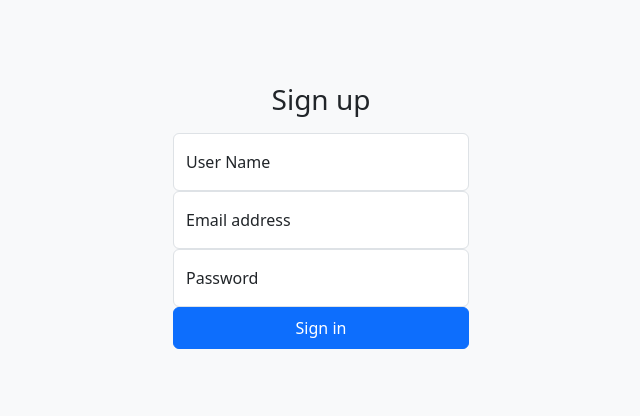
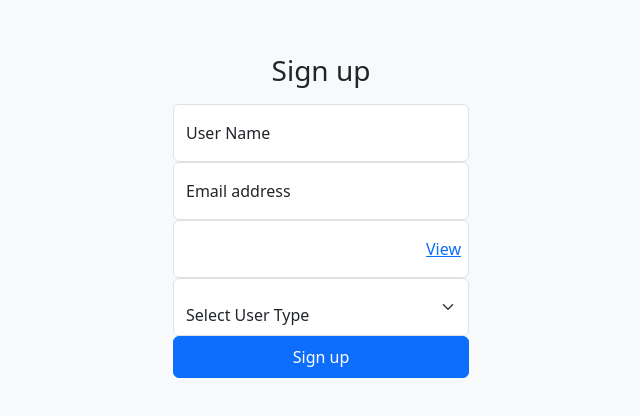
Before and after one commit to Noumannomi123/E-Commerce-Project, a React (Vite) app in the folder source code/frontend/: page /user/signup in a window 1280 px wide. Shown: the part 184-600 px from the top of the page, without its empty margins (319-959 px from the left). Built offline with nearby package versions, Linux system fonts and the light colour scheme.

Commit message:
Login added and Sign up updated.
Login, Sign up is working completely.

```diff
--- a/source code/frontend/src/App.tsx
+++ b/source code/frontend/src/App.tsx
@@ -1,10 +1,15 @@
 import { Routes, Route } from "react-router-dom";
 import Signup from "./pages/Signup";
+import Home from "./pages/Instructor/Home";
+import Login from "./pages/Login";
 const App = () => {
   return (
     <>
       <Routes>
+        {/* <Route path="/" element={<Home />} /> */}
         <Route path="/user/signup" element={<Signup />} />
+        <Route path="/user/login" element={<Login />} />
+        <Route path="/Instructor/Home" element={<Home />} />
       </Routes>
     </>
   );
--- /dev/null
+++ b/source code/frontend/src/components/Sign.tsx
@@ -0,0 +1,107 @@
+import { useState } from "react";
+
+interface Props {
+  heading: string;
+  onHandleSubmit: (
+    e: React.FormEvent,
+    username: string,
+    email: string,
+    password: string,
+    usertype: string
+  ) => void;
+  options: string[];
+}
+const Signup = (props: Props) => {
+  const [username, setUsername] = useState("");
+  const [email, setEmail] = useState("");
+  const [password, setPassword] = useState("");
+  const [usertype, setUsertype] = useState("");
+  const [showPassword, setShowPassword] = useState(false);
+  const handleSubmit = async (e: React.FormEvent) => {
+    e.preventDefault();
+    props.onHandleSubmit(e, username, email, password, usertype);
+  };
+  return (
+    <>
+      <div className="d-flex align-items-center vh-100 bg-body-tertiary py-4">
+        <div className="container form-signin w-25 m-auto text-center">
+          <form className="col-12" onSubmit={handleSubmit}>
+            <h1 className="h3 mb-3 fw-normal">{props.heading}</h1>
+            <div className="form-floating">
+              <input
+                type="text"
+                className="form-control"
+                id="floatingUsername"
+                placeholder="Enter your username"
+                onChange={(e) => setUsername(e.target.value)}
+                required={true}
+              />
+
+              <label htmlFor="floatingUsername">User Name</label>
+            </div>
+            <div className="form-floating">
+              <input
+                type="email"
+                className="form-control"
+                id="floatingEmail"
+                placeholder="name@example.com"
+                onChange={(e) => setEmail(e.target.value)}
+                required={true}
+              />
+              <label htmlFor="floatingEmail">Email address</label>
+            </div>
+
+            <div className="form-floating position-relative">
+              <input
+                type={showPassword ? "text" : "password"}
+                className="form-control pr-5"
+                id="floatingPassword"
+                placeholder="Password"
+                minLength={8}
+                onChange={(e) => setPassword(e.target.value)}
+                required={true}
+              />
+              <button
+                type="button"
+                className="btn btn-link position-absolute top-50 end-0 translate-middle-y"
+                onClick={() => setShowPassword(!showPassword)}
+                style={{
+                  backgroundColor: "transparent",
+                  border: "none",
+                  padding: "0.5rem",
+                }}
+              >
+                {showPassword ? (
+                  <i className="bi bi-eye-slash-fill"></i>
+                ) : (
+                  <i className="bi bi-eye-fill"></i>
+                )}
+                View
+              </button>
+            </div>
+
+            <div className="form-floating">
+              <select
+                className="form-select"
+                onChange={(e) => setUsertype(e.target.value)}
+                required={true}
+              >
+                {props.options.map((option) => (
+                  <option key={option} value={option}>
+                    {option}
+                  </option>
+                ))}
+                )
+              </select>
+            </div>
+            <button className="btn btn-primary w-100 py-2" type="submit">
+              {props.heading}
+            </button>
+          </form>
+        </div>
+      </div>
+    </>
+  );
+};
+
+export default Signup;
--- /dev/null
+++ b/source code/frontend/src/pages/Instructor/Home.tsx
@@ -0,0 +1,9 @@
+const Home = () => {
+  return (
+    <div className="text-center d-flex justify-content-center align-items-center vh-100">
+      <div className="fw-bold fs-1">Home Page Instrcutor </div>
+    </div>
+  );
+};
+
+export default Home;
--- /dev/null
+++ b/source code/frontend/src/pages/Login.tsx
@@ -0,0 +1,38 @@
+import { useNavigate } from "react-router-dom";
+import Sign from "../components/Sign";
+import axios from "axios";
+const Login = () => {
+  const navigate = useNavigate();
+  const handleSubmit = async (
+    e: React.FormEvent,
+    username: string,
+    email: string,
+    password: string,
+    usertype: string
+  ) => {
+    e.preventDefault();
+    try {
+      await axios.post("http://localhost:5555/user/login", {
+        username,
+        email,
+        password,
+        usertype,
+      });
+      alert("Logged in successfully");
+      if (usertype === "Instructor") navigate("/Instructor/Home");
+      if (usertype === "Student") navigate("/Student/Home");
+      if (usertype === "Admin") navigate("/Admin/Home");
+    } catch (error: any) {
+      console.log(error);
+      if (error.response?.request.status === 404) alert("User not found");
+      if (error.response?.request.status === 401) alert("Invalid Password");
+    }
+  };
+
+  const options = ["Select User Type", "Instructor", "Student", "Admin"];
+  return (
+    <Sign heading="Log in" options={options} onHandleSubmit={handleSubmit} />
+  );
+};
+
+export default Login;
--- a/source code/frontend/src/pages/Signup.tsx
+++ b/source code/frontend/src/pages/Signup.tsx
@@ -1,68 +1,46 @@
-import { useState } from "react";
+import Sign from "../components/Sign";
 import axios from "axios";
+import { useNavigate } from "react-router-dom";
 const Signup = () => {
-  const [username, setUsername] = useState("");
-  const [email, setEmail] = useState("");
-  const [password, setPassword] = useState("");
-  const handleSubmit = async (e: React.FormEvent) => {
+  const navigate = useNavigate();
+  const handleSubmit = async (
+    e: React.FormEvent,
+    username: string,
+    email: string,
+    password: string,
+    usertype: string
+  ) => {
     e.preventDefault();
     try {
+      console.log(username, email, password, usertype);
       const res = await axios.post("http://localhost:5555/user/signup", {
         username,
         email,
         password,
+        usertype,
       });
       console.log(res.data);
-    } catch (error) {
-      console.error(error);
+
+      if (usertype === "Instructor") {
+        alert("Sign up successful as instructor\nLoggin in.");
+        navigate("/Instructor/Home");
+      }
+      if (usertype === "Student") {
+        alert("Sign up successful as student\nLoggin in.");
+        navigate("/Student/Home");
+      }
+      if (usertype === "Admin") {
+        alert("Sign up successful as admin\nLoggin in.");
+        navigate("/Admin/Home");
+      }
+    } catch (error: any) {
+      console.log(error.response?.data.error);
+      if (error.response?.request.status === 400) alert("User already exists");
+      else alert("An error occurred while signing up. Check console.");
     }
   };
-  return (
-    <>
-      <div className="d-flex align-items-center vh-100 bg-body-tertiary py-4">
-        <div className="container form-signin w-25 m-auto text-center">
-          <form className="col-12" onSubmit={handleSubmit}>
-            <h1 className="h3 mb-3 fw-normal">Sign up</h1>
-            <div className="form-floating">
-              <input
-                type="username"
-                className="form-control"
-                id="floatingUserName"
-                placeholder="noumannomi123"
-                onChange={(e) => setUsername(e.target.value)}
-              />
-              <label htmlFor="floatingInput">User Name</label>
-            </div>
-            <div className="form-floating">
-              <input
-                type="email"
-                className="form-control"
-                id="floatingInput"
-                placeholder="name@example.com"
-                onChange={(e) => setEmail(e.target.value)}
-              />
-              <label htmlFor="floatingInput">Email address</label>
-            </div>
-            <div className="form-floating">
-              <input
-                type="password"
-                className="form-control"
-                id="floatingPassword"
-                placeholder="Password"
-                minLength={8}
-                onChange={(e) => setPassword(e.target.value)}
-              />
-              <label htmlFor="floatingPassword">Password</label>
-            </div>
-
-            <button className="btn btn-primary w-100 py-2" type="submit">
-              Sign in
-            </button>
-          </form>
-        </div>
-      </div>
-    </>
-  );
+  const options =["Select User Type", "Instructor", "Student", "Admin"]
+  return <Sign heading="Sign up" options={options} onHandleSubmit={handleSubmit} />;
 };
 
 export default Signup;
```
